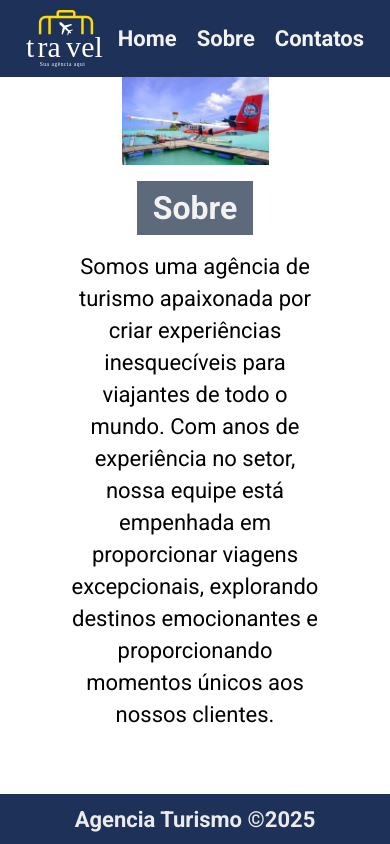
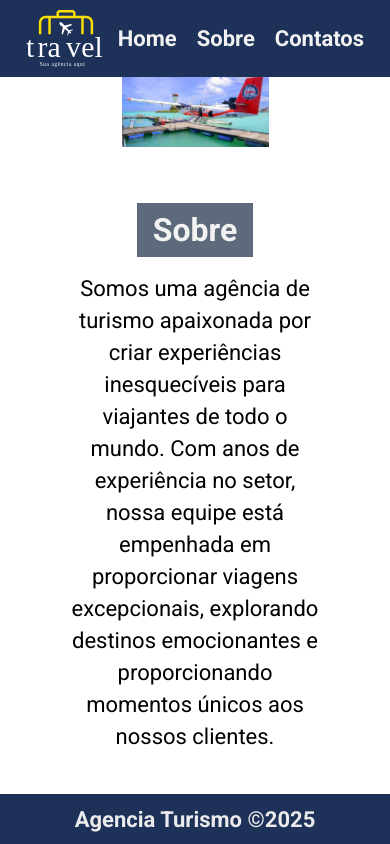
Before and after one commit to denneraladim/agencia-turismo-react, a React (Vite) app: page /sobre in a window 390 px wide. Built offline with nearby package versions, Linux system fonts and the light colour scheme.

Commit message:
Atualizado

```diff
--- a/src/Pages/Sobre/Sobre.module.scss
+++ b/src/Pages/Sobre/Sobre.module.scss
@@ -42,7 +42,6 @@
 
 @media (max-width: 768px){
     .sobre {
-        padding-bottom: 40px;
         .content{
             flex-direction: column;
             padding-inline: 28px;
@@ -50,6 +49,7 @@
 
             img {
                 max-width: 50%;
+                padding-bottom: 40px;
             }
         }
     }
```
